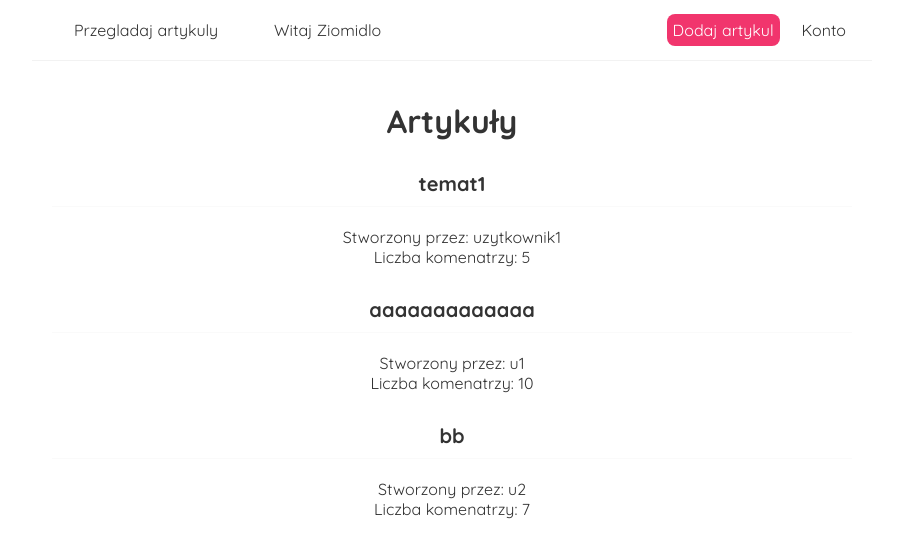
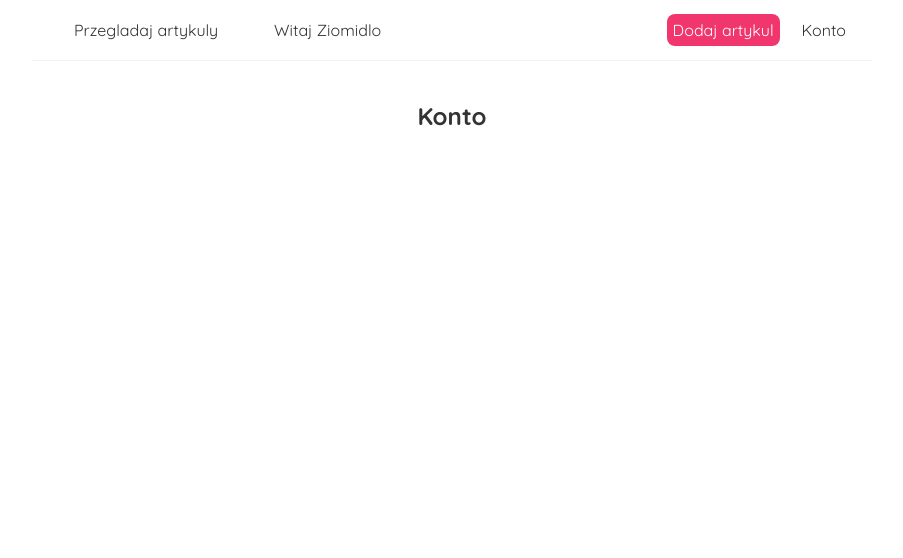
Before and after one commit to Ziomidlo/Forum-Interface-React, a React (Create React App) app: page /account in a window 1280 px wide. Shown: the top 558 px of the page, without its empty margins (188-1091 px from the left). Built offline with nearby package versions, Linux system fonts and the light colour scheme; data requests are answered from the project's data file.

Commit message:
Add some new sides, like account and addArticle

```diff
--- a/package.json
+++ b/package.json
@@ -8,6 +8,7 @@
     "@testing-library/user-event": "^13.5.0",
     "react": "^17.0.2",
     "react-dom": "^17.0.2",
+    "react-router-dom": "^5.3.0",
     "react-scripts": "5.0.0",
     "web-vitals": "^2.1.4"
   },
--- /dev/null
+++ b/src/Account.js
@@ -0,0 +1,9 @@
+const Account = () => {
+    return (
+        <div className="account">
+            <h2>Konto</h2>
+        </div>
+     );
+}
+
+export default Account;
--- /dev/null
+++ b/src/AddArticle.js
@@ -0,0 +1,9 @@
+const AddArticle = () => {
+    return (
+        <div className="add-article">
+            <h2>Dodaj Nowy Artykuł</h2>
+        </div>
+      );
+}
+
+export default AddArticle;
--- a/src/App.js
+++ b/src/App.js
@@ -1,16 +1,31 @@
 import Navbar from './Navbar';
 import ArticleSite from './ArticleSite';
+import { BrowserRouter as Router, Route, Switch } from 'react-router-dom';
+import AddArticle from './AddArticle';
+import Account from './Account';
 
 function App() {
   const title = 'Forum'
 
   return (
-    <div className="App">
-      <Navbar />
-      <div className='content'>
-        <ArticleSite />
+    <Router>
+      <div className="App">
+        <Navbar />
+        <div className='content'>
+          <Switch>
+         <Route exact path="/">
+            <ArticleSite />
+           </Route>
+           <Route path="/add">
+            <AddArticle />
+           </Route>
+           <Route path="/account">
+            <Account />
+           </Route>
+          </Switch>
+        </div>
       </div>
-    </div>
+    </Router>
   );
 }
 
--- a/src/ArticleSite.js
+++ b/src/ArticleSite.js
@@ -1,25 +1,14 @@
-import { useState, useEffect} from "react";
 import ArticleList from "./ArticleList";
+import useFetch from "./useFetch";
 
 
 const ArticleSite = () => {
-    const [articles, setArticles] = useState (null);
-    const [isPending, setIsPending] = useState(true);
-
-
-    useEffect (() => {
-        fetch('http://localhost:8000/articles').then(res => {
-            return res.json()
-        }).then(data => {
-            setArticles(data);
-            setIsPending(false);
-        })
-    }, [])
-
+    const { data: articles, isPending, error } = useFetch('http://localhost:8000/articles')
     return (
         <div className="ArticleSite">
+            { error && <div>{ error }</div> }
             { isPending && <div>Loading...</div> }
-            {articles && <ArticleList articles = { articles }/>}
+            { articles && <ArticleList articles = { articles }/>}
         </div>
     );
 }
--- a/src/Navbar.js
+++ b/src/Navbar.js
@@ -1,5 +1,5 @@
 import { useState } from "react";
-import ArticleSite from "./ArticleSite";
+import { Link } from 'react-router-dom';
 
 const Navbar = () => {
 
@@ -9,16 +9,16 @@ const Navbar = () => {
        <nav className="navbar">
 
            <div className="homeLink">
-           <a href="/">Przegladaj artykuly</a>
+           <Link to="/">Przegladaj artykuly</Link>
            <p>Witaj { user }</p>
            </div>
            <div className="links">
-               <a href="/create" style={{
+               <Link to="/add" style={{
                    color: "white",
                    backgroundColor: '#f1356d',
                    borderRadius: '8px'
-               }}>Dodaj artykul</a>
-               <a href="/">Konto</a>
+               }}>Dodaj artykul</Link>
+               <Link to="/account">Konto</Link>
            </div>
        </nav>
       );
--- /dev/null
+++ b/src/useFetch.js
@@ -0,0 +1,41 @@
+import { useState, useEffect } from 'react';
+
+const useFetch = (url) => {
+
+    const [data, setData] = useState (null);
+    const [isPending, setIsPending] = useState(true);
+    const [error, setError] = useState(null);
+
+
+    useEffect (() => {
+        const abortCont = new AbortController();
+
+        fetch(url, { signal: abortCont.signal })
+        .then(res => {
+
+            if(!res.ok) {
+                throw Error('Nie udało się pobrać danych');
+            }
+            return res.json();
+        })
+        .then(data => {
+            setData(data);
+            setIsPending(false);
+            setError(null);
+        })
+        .catch(err => {
+            if (err.name === 'AbortError') {
+                console.log('fetch aborted');
+            } else {
+                setIsPending(false);
+                setError(err.message);
+            }
+        })
+
+        return () => abortCont.abort();
+    }, [url]);
+
+    return {data, isPending, error}
+}
+
+export default useFetch;
```
Also changed, not shown: src/setupTests.js (deleted, +0 -5 lines), 1 other file (tests, documents, lock files or other folders).
